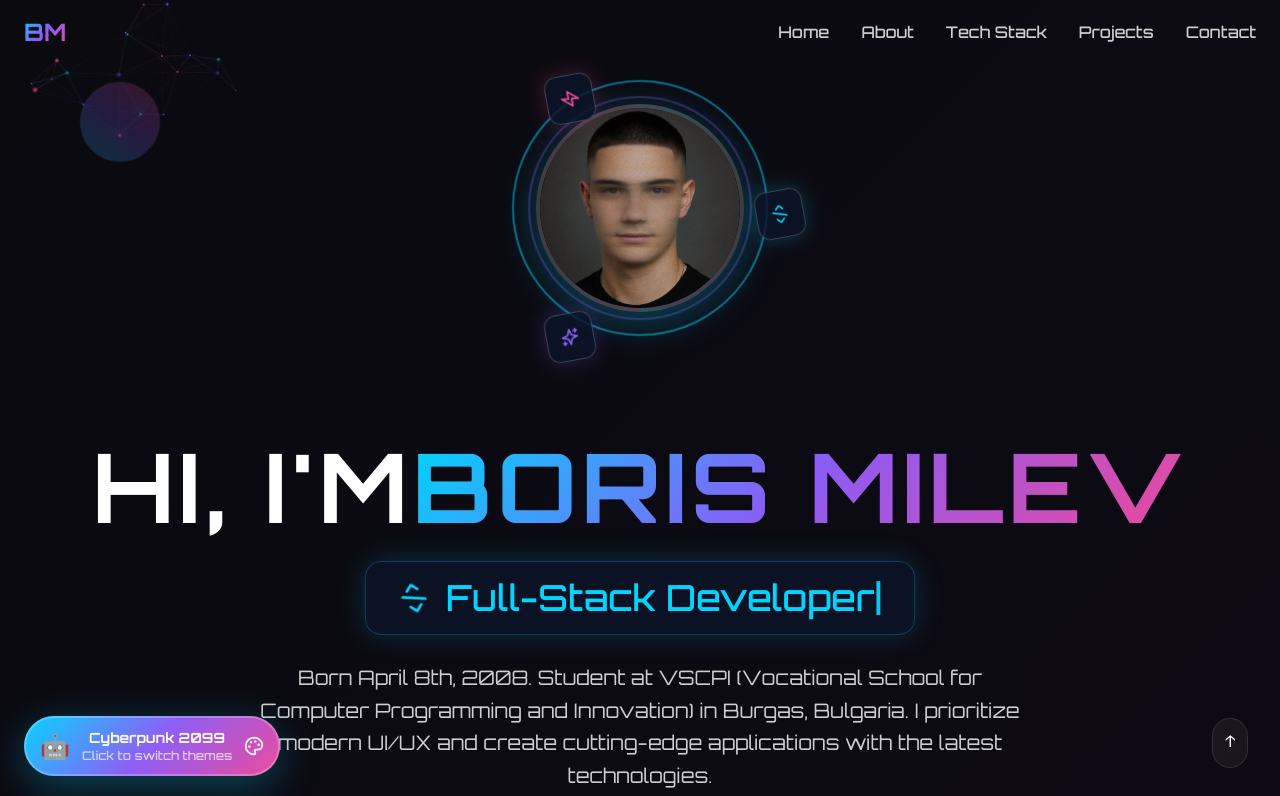
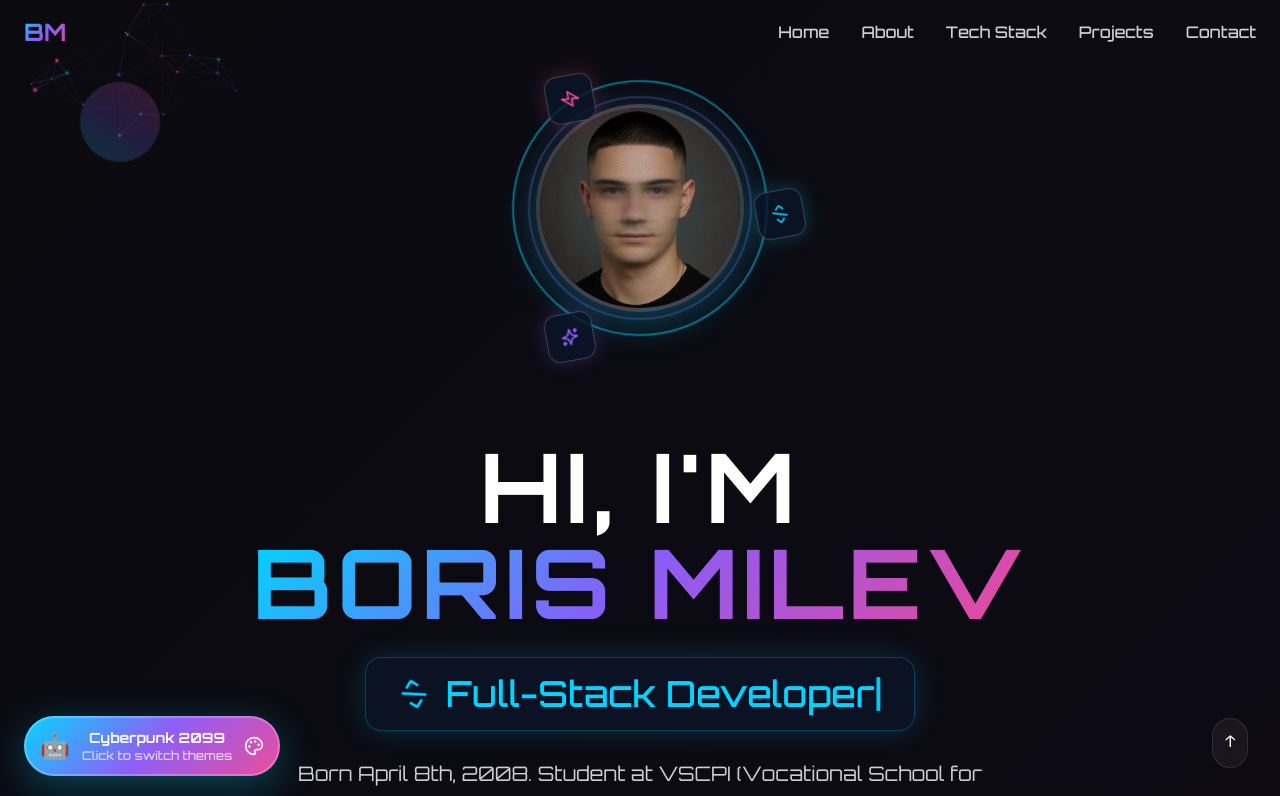
Before and after one commit to BRMilev22/brmilev-dev-portfolio, a Next.js app: page / in a window 1280 px wide. Shown: the top 796 px of the page. Built offline with nearby package versions, Linux system fonts and the light colour scheme.

Commit message:
Minor improvements

```diff
--- a/src/components/GitHubStats.tsx
+++ b/src/components/GitHubStats.tsx
@@ -36,7 +36,7 @@ const GITHUB_USERNAME = 'BRMilev22'
 export default function GitHubStats() {
   const [githubData, setGithubData] = useState<GitHubData | null>(null)
   const [loading, setLoading] = useState(true)
-  const [totalCommits, setTotalCommits] = useState(342)
+  const [totalCommits, setTotalCommits] = useState(1044)
   const [currentStreak, setCurrentStreak] = useState(23)
 
   // Simulated real GitHub-style data until we can fetch real data
@@ -294,7 +294,7 @@ export default function GitHubStats() {
           <Activity size={20} className="text-cyber-blue" />
           Contribution Activity
           <span className="text-sm text-white/50 ml-auto">
-            {githubData.commits.reduce((sum, day) => sum + day.count, 0)} contributions this year
+            1044 total contributions
           </span>
         </h4>
 
--- a/src/components/Hero.tsx
+++ b/src/components/Hero.tsx
@@ -243,7 +243,7 @@ export default function Hero() {
           transition={{ duration: 0.8, delay: 0.3 }}
         >
           <motion.h1
-            className="text-6xl md:text-8xl font-bold leading-tight"
+            className="text-6xl md:text-8xl font-bold leading-tight flex flex-col items-center"
             style={{
               fontFamily: currentTheme.typography.fontFamily,
               fontWeight: currentTheme.typography.headingWeight,
@@ -253,25 +253,25 @@ export default function Hero() {
             whileHover={{ scale: 1.02 }}
           >
             <motion.span
-              className="inline-block"
+              className="block"
               style={{ color: currentTheme.colors.text }}
-              initial={{ x: -100, opacity: 0 }}
-              animate={{ x: 0, opacity: 1 }}
+              initial={{ y: -50, opacity: 0 }}
+              animate={{ y: 0, opacity: 1 }}
               transition={{ delay: 0.5, duration: 0.6 }}
             >
-              Hi, I'm{' '}
+              HI, I'M
             </motion.span>
             <motion.span
-              className="text-gradient inline-block cursor-pointer"
-              initial={{ x: 100, opacity: 0 }}
-              animate={{ x: 0, opacity: 1 }}
+              className="text-gradient block cursor-pointer"
+              initial={{ y: 50, opacity: 0 }}
+              animate={{ y: 0, opacity: 1 }}
               transition={{ delay: 0.7, duration: 0.6 }}
               whileHover={{
                 textShadow: `0 0 20px ${currentTheme.colors.primary}80`,
                 scale: 1.05
               }}
             >
-              Boris Milev
+              BORIS MILEV
             </motion.span>
           </motion.h1>
 
--- a/src/components/Projects.tsx
+++ b/src/components/Projects.tsx
@@ -60,7 +60,7 @@ const projects = [
   {
     id: 3,
     title: 'Abandoned Explorer',
-    description: 'Full-stack iOS app and API for discovering abandoned locations. Features real-time chat, groups, and comprehensive backend.',
+    description: 'Full-stack iOS app with custom Node.js API for discovering abandoned locations. Features real-time chat, groups, and comprehensive backend with MySQL database.',
     image: '/projects/abandoned-explorer/images/main-screen.png',
     images: [
       '/projects/abandoned-explorer/images/main-screen.png',
@@ -83,7 +83,7 @@ const projects = [
   {
     id: 4,
     title: 'BookBite',
-    description: 'Restaurant reservation system with C++ backend, Node.js frontend, and native iOS app. Email confirmations and admin panel.',
+    description: 'Restaurant reservation system with custom C++ API (Crow framework + nanodbc for MySQL), Node.js frontend, and native iOS app. Email confirmations and admin panel.',
     image: '/projects/bookbite/images/main-page.png',
     images: [
       '/projects/bookbite/images/main-page.png',
@@ -129,7 +129,7 @@ const projects = [
   {
     id: 6,
     title: 'Tasty',
-    description: 'React Native meal planning app with AI recommendations, barcode scanning, and inventory management. TypeScript and Firebase.',
+    description: 'React Native meal planning app with custom Node.js API, AI recommendations, barcode scanning, and inventory management. TypeScript and Firebase backend.',
     image: '/projects/tasty/images/dashboard.png',
     images: [
       '/projects/tasty/images/dashboard.png',
@@ -148,7 +148,7 @@ const projects = [
   {
     id: 7,
     title: 'ChemEco',
-    description: 'Environmental reporting system with React Native mobile app, Node.js API, and web dashboard. Full localization in Bulgarian.',
+    description: 'Environmental reporting system with React Native mobile app, custom Node.js API, and web dashboard. MySQL database with full localization in Bulgarian.',
     image: '/projects/chemeco/images/main-screen.PNG',
     images: [
       '/projects/chemeco/images/main-screen.PNG',
@@ -185,7 +185,7 @@ const projects = [
   {
     id: 9,
     title: 'AutoDB',
-    description: 'Auto parts inventory management system with React frontend, Node.js backend, and MySQL database. Complete CRUD operations.',
+    description: 'Auto parts inventory management system with React frontend, custom Node.js API backend, and MySQL database. Complete CRUD operations with full inventory tracking.',
     image: '/projects/autodb/images/sc1.png',
     images: [
       '/projects/autodb/images/sc1.png',
@@ -203,7 +203,7 @@ const projects = [
   {
     id: 10,
     title: 'Dragomanski Website',
-    description: 'Modern construction company website built with Next.js, TypeScript, and Tailwind CSS. Responsive design with animations.',
+    description: 'Modern construction company website with Next.js frontend and custom Node.js API backend. TypeScript, Tailwind CSS, responsive design with animations and contact forms.',
     image: '/projects/smdragomanski-website/images/main-page.png',
     images: [
       '/projects/smdragomanski-website/images/main-page.png',
```
Also changed, not shown: 1 other file (tests, documents, lock files or other folders).
